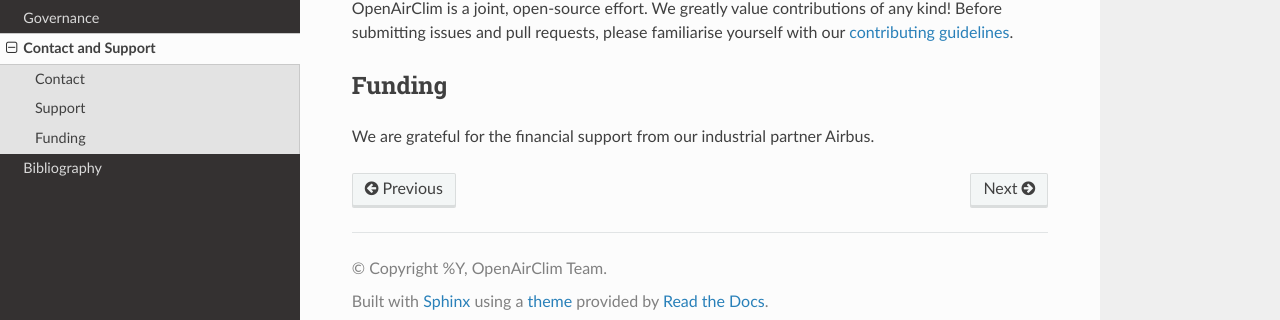
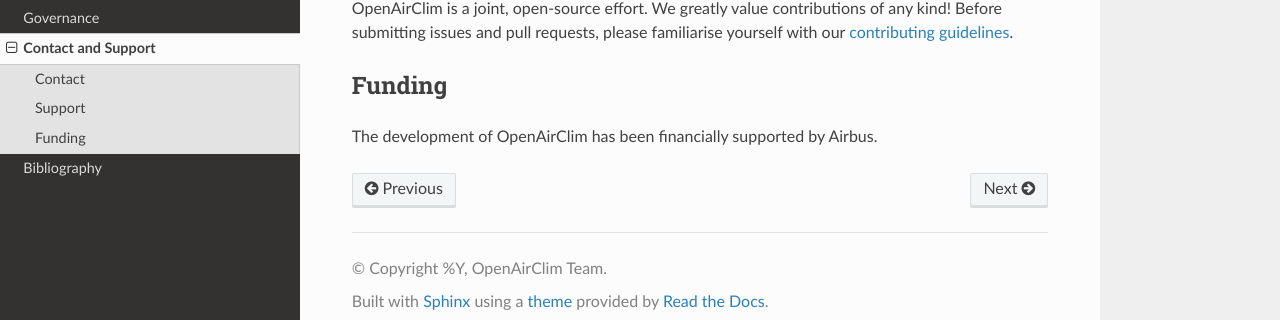
Before and after one commit to dlr-pa/oac, a Sphinx documentation site: the page built from docs/source/contact_support.rst, in a window 1280 px wide. Shown: the part 371-691 px from the top of the page. Built offline with Sphinx 7.4.7 and the Read the Docs theme 3.1.0, drawn with Linux system fonts in a browser that asks for light colours.

Commit message:
Update contact_support.rst
changed as suggested in review in order to be consistent with wording in journal articles.

```diff
--- a/docs/source/contact_support.rst
+++ b/docs/source/contact_support.rst
@@ -19,4 +19,4 @@ Before submitting issues and pull requests, please familiarise yourself with our
 Funding
 -------
 
-We are grateful for the financial support from our industrial partner Airbus.
+The development of OpenAirClim has been financially supported by Airbus.
```
